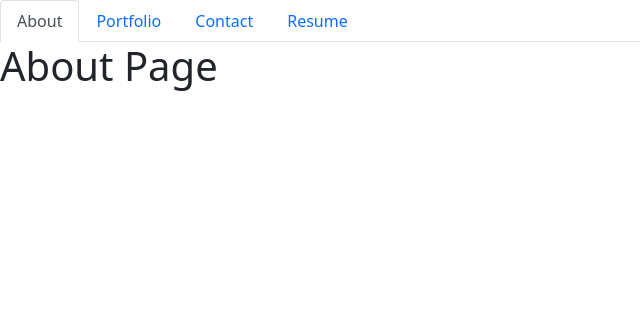
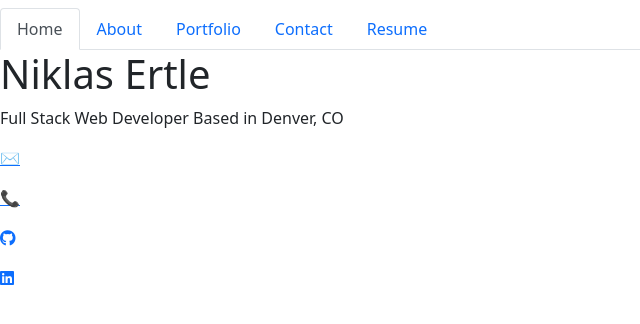
Before and after one commit to niklasertle/react-portfolio, a React (Create React App) app: page / in a window 1280 px wide. Shown: the top 324 px of the page, without its empty margins (0-640 px from the left). Built offline with nearby package versions, Linux system fonts and the light colour scheme; the HTML template or start-up script is replaced by a standard one.

Commit message:
Added homepage and footer. Added some content to different pages

```diff
--- a/public/index.html
+++ b/public/index.html
@@ -39,5 +39,6 @@
       To begin the development, run `npm start` or `yarn start`.
       To create a production bundle, use `npm run build` or `yarn build`.
     -->
+    <script src="https://kit.fontawesome.com/12a045870e.js" crossorigin="anonymous"></script>
   </body>
 </html>
--- /dev/null
+++ b/src/components/Footer.js
@@ -0,0 +1,27 @@
+export default function Footer() {
+  return (
+    <div>
+      <div>
+        <p>
+          <a href="mailto:nik.ertle16@gmail.com">✉️</a>
+        </p>
+        <p>
+          <a href="tel:3037094702">📞</a>
+        </p>
+        <p>
+          <a href="https://github.com/niklasertle" target="_blank">
+            <i className="fab fa-github"></i>
+          </a>
+        </p>
+        <p>
+          <a
+            href="https://www.linkedin.com/in/niklas-ertle-796492212/"
+            target="_blank"
+          >
+            <i className="fab fa-linkedin"></i>
+          </a>
+        </p>
+      </div>
+    </div>
+  );
+}
--- a/src/components/Navbar.js
+++ b/src/components/Navbar.js
@@ -1,6 +1,17 @@
 function NavTabs({ currentPage, setCurrentPage }) {
   return (
+    <div>
+      <h1>{currentPage === "Home" ? "" : "Nik Ertle"}</h1>
       <ul className="nav nav-tabs">
+        <li className="nav-item">
+          <a
+            href="#home"
+            onClick={() => setCurrentPage("Home")}
+            className={currentPage === "Home" ? "nav-link active" : "nav-link"}
+          >
+            Home
+          </a>
+        </li>
         <li className="nav-item">
           <a
             href="#about"
@@ -25,7 +36,9 @@ function NavTabs({ currentPage, setCurrentPage }) {
           <a
             href="#contact"
             onClick={() => setCurrentPage("Contact")}
-          className={currentPage === "Contact" ? "nav-link active" : "nav-link"}
+            className={
+              currentPage === "Contact" ? "nav-link active" : "nav-link"
+            }
           >
             Contact
           </a>
@@ -34,13 +47,18 @@ function NavTabs({ currentPage, setCurrentPage }) {
           <a
             href="#resume"
             onClick={() => setCurrentPage("Resume")}
-          className={currentPage === "Resume" ? "nav-link active" : "nav-link"}
+            className={
+              currentPage === "Resume" ? "nav-link active" : "nav-link"
+            }
           >
             Resume
           </a>
         </li>
       </ul>
+    </div>
   );
 }
 
 export default NavTabs;
+
+// TODO: Style Navbar
--- a/src/components/PortfolioContainer.js
+++ b/src/components/PortfolioContainer.js
@@ -4,11 +4,11 @@ import About from './pages/About';
 import Contact from './pages/Contact';
 import Portfolio from './pages/Portfolio';
 import Resume from './pages/Resume';
-
-
+import Home from './pages/Home';
+import Footer from './Footer';
 
 export default function PortfolioContainer() {
-  const [currentPage, setCurrentPage] = useState('About');
+  const [currentPage, setCurrentPage] = useState('Home');
 
   const renderPage = () => {
     if (currentPage === 'Contact') {
@@ -20,13 +20,17 @@ export default function PortfolioContainer() {
     if (currentPage === 'Resume') {
       return <Resume />;
     }
-    return <About />;
+    if (currentPage === 'About') {
+      return <About />;
+    }
+    return <Home />;
   };
 
   return (
     <div>
       <Navbar currentPage={currentPage} setCurrentPage={setCurrentPage} />
       {renderPage()}
+      <Footer />
     </div>
   );
 }
--- a/src/components/pages/About.js
+++ b/src/components/pages/About.js
@@ -1,7 +1,18 @@
 export default function About() {
-    return (
-      <div>
-        <h1>About Page</h1>
-      </div>
-    );
-  }
+  return (
+    <div>
+      <h1>About</h1>
+      <p>
+        Full Stack Web Developer with a Web Development Certificate from the
+        University of Denver with experience in HTML, CSS, and Javascript. As
+        well as a Certificate from Arapahoe Community College as a PC Certified
+        A+ Pro. Quick learner and someone who takes initiative on tasks. Accels
+        designing user interfaces to be friendly and easy to use for the user.
+        Looking to become a full stack web developer for an ambitious company
+        looking to make a difference.
+      </p>
+    </div>
+  );
+}
+
+// TODO: Style page
--- a/src/components/pages/Contact.js
+++ b/src/components/pages/Contact.js
@@ -1,7 +1,10 @@
 export default function About() {
   return (
     <div>
-      <h1>Contact Page</h1>
+      <h1>Contact Me</h1>
     </div>
   );
-}
+};
+
+// TODO: Add contact form
+// TODO: Style this page
--- /dev/null
+++ b/src/components/pages/Home.js
@@ -0,0 +1,11 @@
+export default function Home() {
+  return (
+    <div id="hero-txt">
+      <h1 id="hero-head">Niklas Ertle</h1>
+      <p>Full Stack Web Developer Based in Denver, CO</p>
+    </div>
+  );
+}
+
+// TODO: Style page
+// TODO: Add hero banner
--- a/src/components/pages/Portfolio.js
+++ b/src/components/pages/Portfolio.js
@@ -5,3 +5,7 @@ export default function About() {
       </div>
     );
   }
+
+  // TODO: Add cards with projects
+  // TODO: Add modals for each of projects
+  // TODO: Style page
--- a/src/components/pages/Resume.js
+++ b/src/components/pages/Resume.js
@@ -5,3 +5,7 @@ export default function About() {
       </div>
     );
   }
+
+  // TODO: Add download link for resume
+  // TODO: Add Proficienies
+  // TODO: Style
```
Lines whose indentation alone changed are shown as unchanged.
